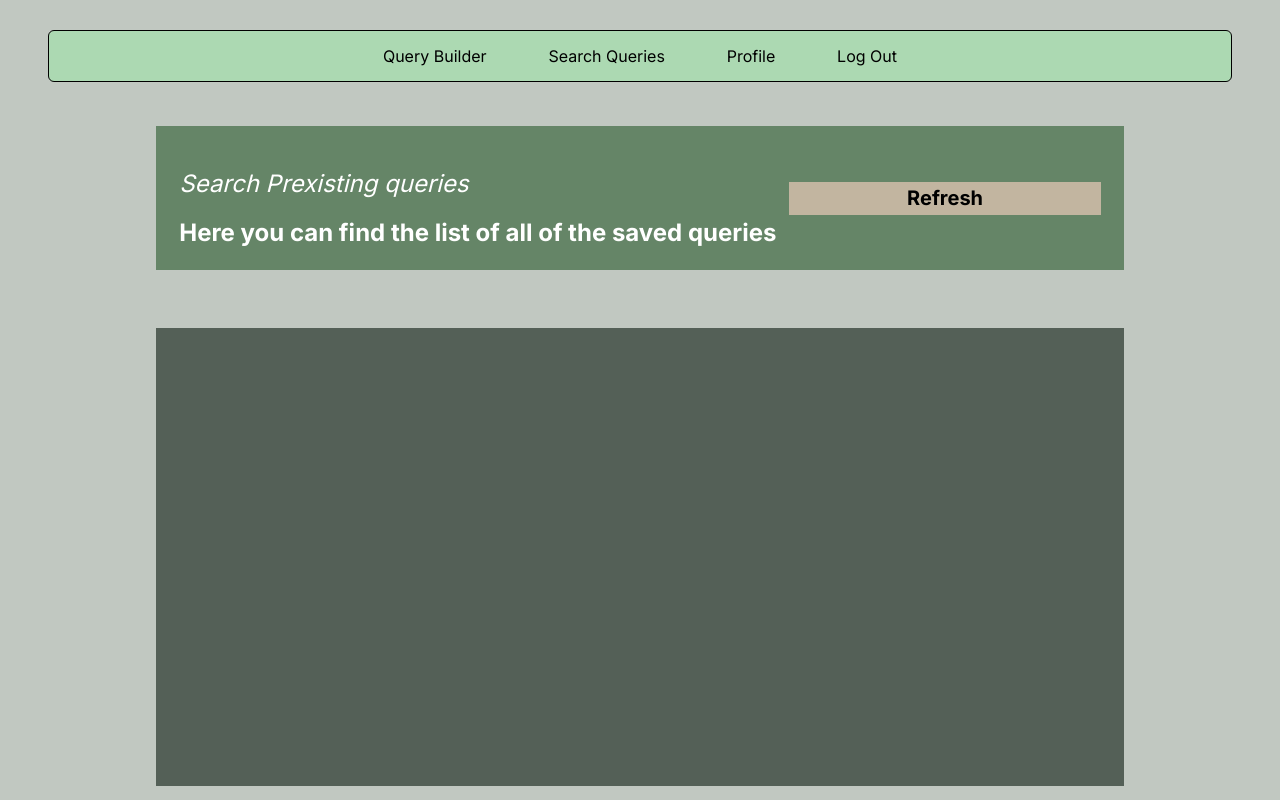
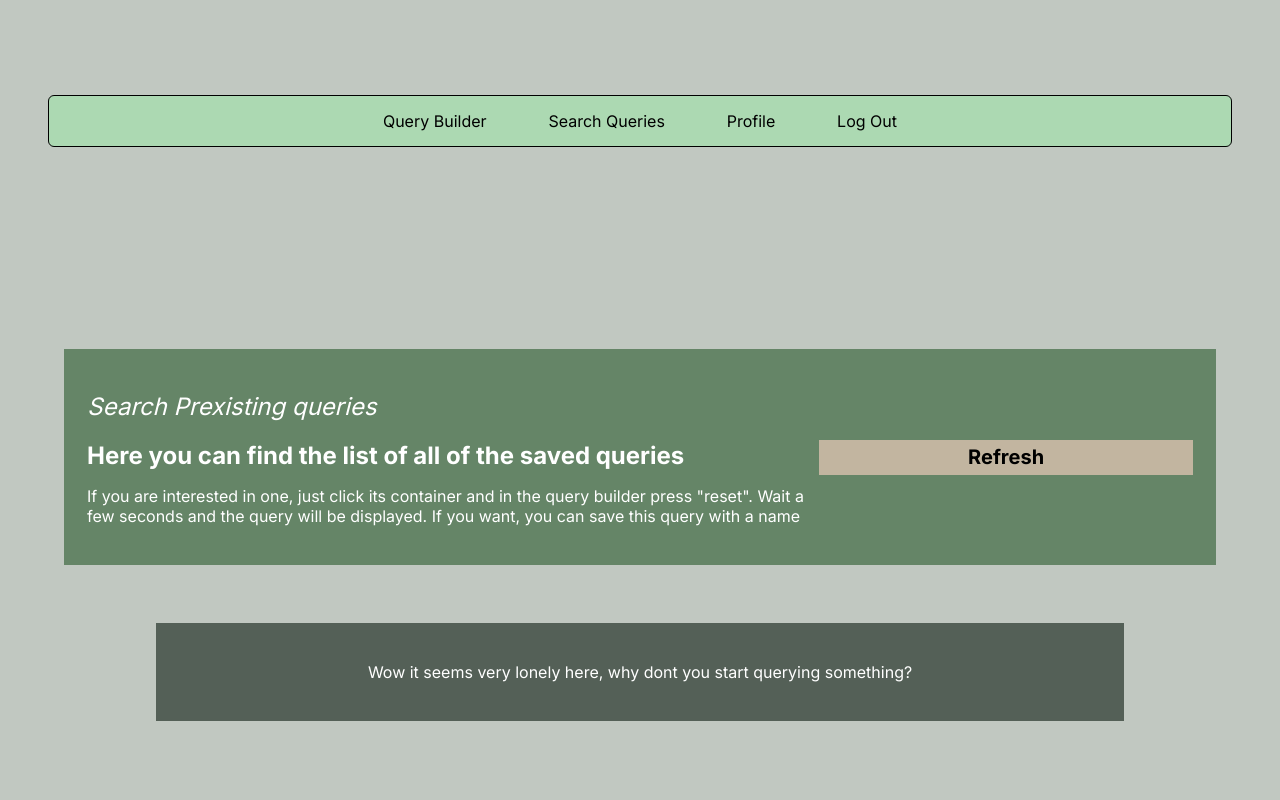
Before and after one commit to JcortesJ/second-quiz, a Next.js app in the folder frontend/: page /querySearch in a window 1280 px wide. Built offline with nearby package versions, Linux system fonts and the light colour scheme.

Commit message:
query search visual aids

```diff
--- a/frontend/pages/profile.tsx
+++ b/frontend/pages/profile.tsx
@@ -55,7 +55,7 @@ const Profile = () =>{
             <div className={styles.specialRectangle}>
                 <button className={styles.rectangularButton} onClick={getPageData}><h3>Refresh</h3></button>
                 {queries.length === 0?
-                 <Loading></Loading> :
+                 <p>It seems that you haven't saved any queries. You can go to search queries to give yourself some ideas</p>:
                  (queries.map((q)=>(
                  <a href="./queryRun" onClick={()=>{
                   setQueryId(q[0])
--- a/frontend/pages/querySearch.tsx
+++ b/frontend/pages/querySearch.tsx
@@ -46,14 +46,14 @@ const QuerySearch = () =>{
                 <div className={styles.flexColumnG}>
                 <h2>Search Prexisting queries</h2>
                     <h3>Here you can find the list of all of the saved queries</h3>
-
+                    <p>If you are interested in one, just click its container and in the query builder press "reset". Wait a few seconds and the query will be displayed. If you want, you can save this query with a name</p>
                 </div>
                 <button className={styles.rectangularButton} onClick={getPageData}><h3>Refresh</h3></button>
 
             </section>
             <div className={styles.specialRectangle}>
             {queries.length === 0?
-                 <Loading></Loading> :
+                 <p>Wow it seems very lonely here, why dont you start querying something?</p> :
                  (queries.map((q)=>(
                  <a href="./queryRun" onClick={()=>{
                   setQueryId(q[0])
--- a/frontend/styles/Home.module.css
+++ b/frontend/styles/Home.module.css
@@ -406,7 +406,7 @@
 }
 
 .queryRow{
-  min-width: 90%;
+  min-width: 100vh;
   margin:2%;
   display:flex;
   padding-left: 4%;
```
